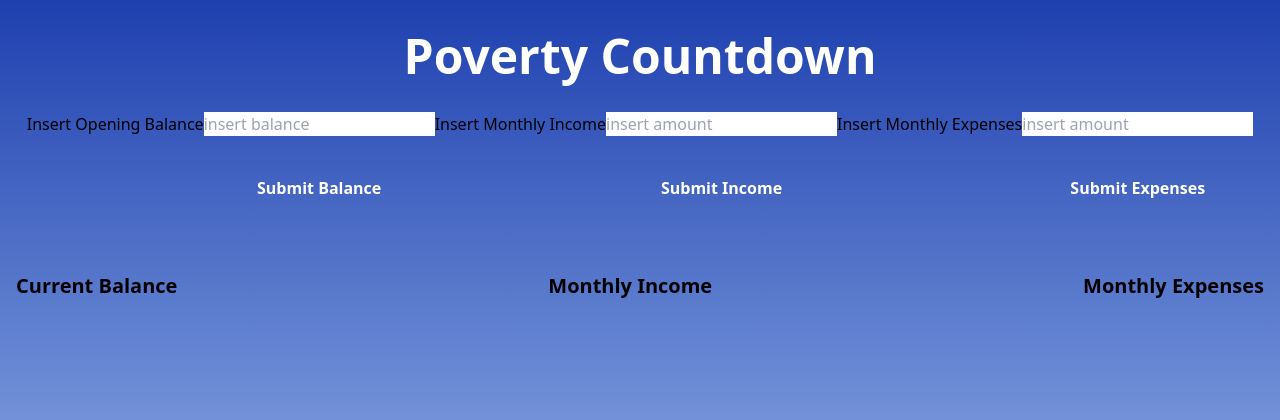
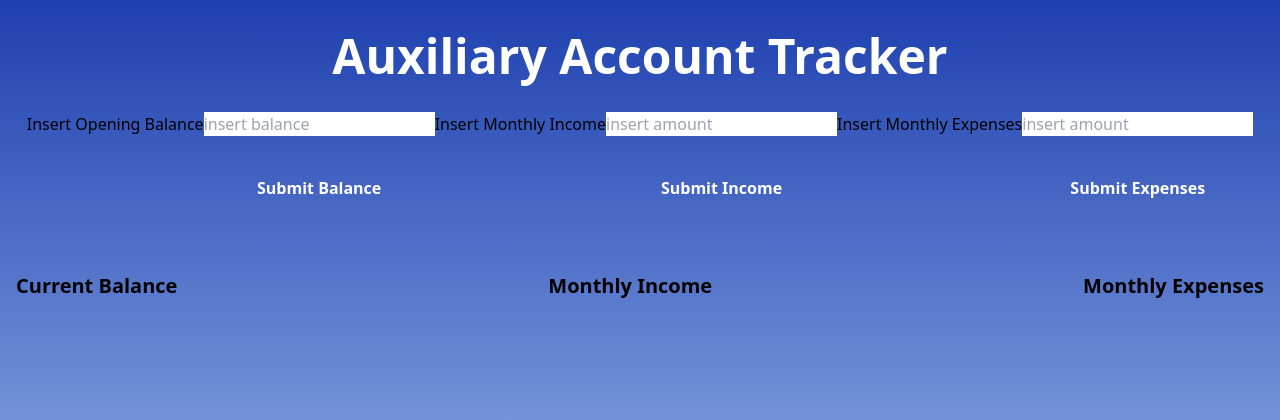
Before and after one commit to EmbeddEdge/FlaskWebApp, a Flask app: template templates/financedash.html in a window 1280 px wide. Shown: the top 420 px of the page. Run offline with Flask 3, Linux system fonts and the light colour scheme; the template is opened without the code that fills it, so the values that code supplies are empty; some libraries are stand-ins or nearby versions.

Commit message:
changed the title

```diff
--- a/templates/financedash.html
+++ b/templates/financedash.html
@@ -9,7 +9,7 @@
 </head>
 <body class="bg-gradient-to-t from-blue-200 to-blue-800 min-h-screen">
     <div class="container mx-auto px-4 py-8">
-        <h1 class="text-center text-5xl font-bold text-white mb-8">Poverty Countdown</h1>
+        <h1 class="text-center text-5xl font-bold text-white mb-8">Auxiliary Account Tracker</h1>
 
         <div class="form-group flex justify-center">
             <h3 class="mb-4">Insert Opening Balance</h3>
```
